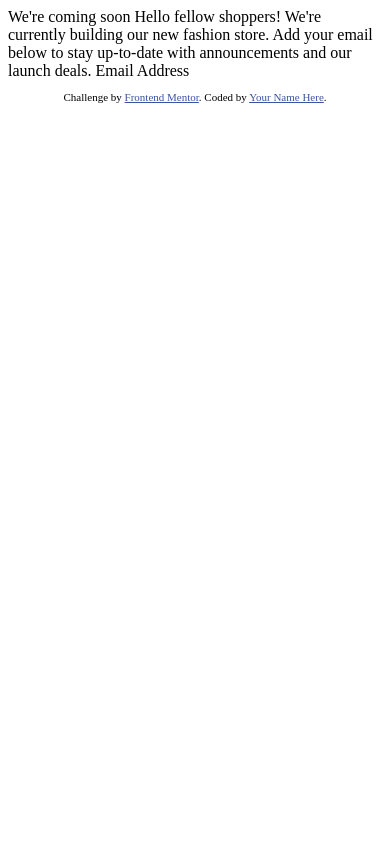
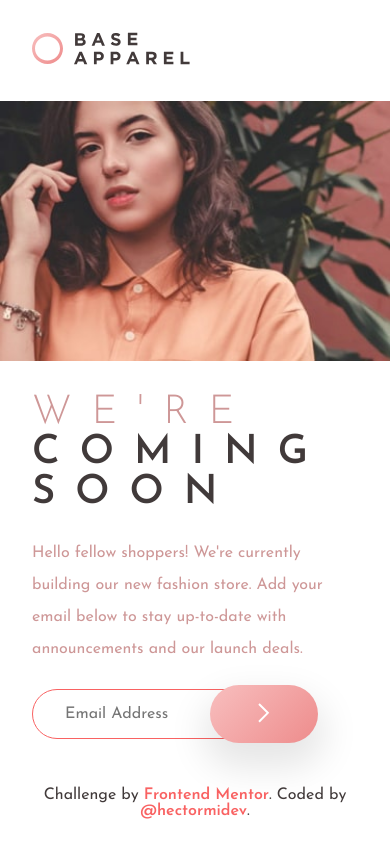
Before and after one commit to hectormidev/FM-15, a plain HTML site: page index.html in a window 390 px wide. Drawn offline with Linux system fonts and the light colour scheme.

Commit message:
project done

```diff
--- /dev/null
+++ b/code.js
@@ -0,0 +1,22 @@
+const btn = document.querySelector('.btn')
+const input = document.querySelector('.input')
+let errorText = document.querySelector('.error-message')
+let errorSign = document.querySelector('.error-icon')
+
+btn.addEventListener('click', () =>{
+    validate(input.value)
+})
+
+const validate = email =>{
+    let error;
+    if(email.includes('@') && email.includes('.'))  error = false
+        else error = true
+
+    if(error){
+        errorText.classList.remove('invisible')
+        errorSign.classList.remove('invisible')
+    } else{
+        errorText.classList.add('invisible')
+        errorSign.classList.add('invisible')
+    }
+}
--- a/index.html
+++ b/index.html
@@ -5,29 +5,38 @@
   <meta name="viewport" content="width=device-width, initial-scale=1.0"> <!-- displays site properly based on user's device -->
 
   <link rel="icon" type="image/png" sizes="32x32" href="./images/favicon-32x32.png">
-
+  <link rel="stylesheet" href="style.css">
   <title>Frontend Mentor | Base Apparel coming soon page</title>
 
-  <!-- Feel free to remove these styles or customise in your own stylesheet 👍 -->
-  <style>
-    .attribution { font-size: 11px; text-align: center; }
-    .attribution a { color: hsl(228, 45%, 44%); }
-  </style>
 </head>
 <body>
-
-  We're coming soon
-
-  Hello fellow shoppers! We're currently building our new fashion store.
-  Add your email below to stay up-to-date with announcements and our launch deals.
-
-  Email Address
+  <div class="grid">
+    <header>
+      <img src="images/logo.svg" alt="Base Apparel logo" class="logo">
+    </header>
+    <section class="text">
+      <h1 class="title"><span>We're</span> coming soon</h1>
+      <p class="paragraph">  Hello fellow shoppers! We're currently building our new fashion store.
+        Add your email below to stay up-to-date with announcements and our launch deals.</p>
+      <label for="email">
+        <input type="email" id="email" class="input" placeholder="Email Address">
+        <img src="images/icon-error.svg" alt="error icon" class="error-icon invisible">
+        <button class="btn"><img src="images/icon-arrow.svg" alt="arrow icon"></button>
+      </label>
+      <p class="error-message invisible">Please provide a valid email</p>
+      </section>
+      <section class="display">
+        <img src="images/hero-desktop.jpg" class="display__img display__img-desktop" alt="woman model">
+        <img src="images/hero-mobile.jpg" class="display__img display__img-mobile" alt="woman model">
+      </section>
+  </div>
 
   <footer>
     <p class="attribution">
       Challenge by <a href="https://www.frontendmentor.io?ref=challenge" target="_blank">Frontend Mentor</a>.
-      Coded by <a href="#">Your Name Here</a>.
+      Coded by <a href="https://gituhb.com/hectormidev">@hectormidev</a>.
     </p>
   </footer>
+  <script src="code.js"></script>
 </body>
 </html>
--- /dev/null
+++ b/style.css
@@ -0,0 +1,186 @@
+@import url('https://fonts.googleapis.com/css2?family=Josefin+Sans:wght@300;400;600&display=swap');
+
+:root{
+    --Desaturated-Red: hsl(0, 36%, 70%);
+    --Soft-Red: hsl(0, 93%, 68%);
+    --Dark-Grayish-Red: hsl(0, 6%, 24%);
+}
+/* GRADIENTS
+    --Linear, 135deg, from hsl(0, 0%, 100%), to hsl(0, 100%, 98%);
+    --Linear, 135deg, from hsl(0, 80%, 86%), to hsl(0, 74%, 74%);
+*/
+
+*{
+    padding: 0;
+    margin: 0;
+    font-family: 'Josefin Sans', sans-serif;
+}
+
+.display__img-mobile{
+    display: none;
+}
+
+.grid{
+    width: 100%;
+    display: grid;
+    grid-template-columns: 1fr .6fr;
+    grid-template-rows: .1fr 1fr;
+}
+
+header{
+    padding: 3rem 4rem;
+}
+
+.text{
+    grid-column: 1 / 2;
+    padding: 4rem 8rem;
+    color: var(--Desaturated-Red);
+}
+
+.text .title{
+    text-transform: uppercase;
+    font-weight: 600;
+    font-size: 5.5rem;
+    letter-spacing: 20px;
+    color: var(--Dark-Grayish-Red);
+    margin-bottom: 1.5rem;
+}
+
+.text .title span{
+    font-weight: 300;
+    color: var(--Desaturated-Red);
+}
+
+.text .paragraph{
+    line-height: 2rem;
+    margin-bottom: 1.5rem;
+}
+
+.text label{
+    border: 1px solid var(--Soft-Red);
+    padding: 1rem 0 1rem 2rem;
+    border-radius: 3rem;
+    display: flex;
+    align-items: center;
+    position: relative;
+    width: 350px;
+}
+
+.text .input{
+    border: none;
+    outline: none;
+    font-size: 1rem;
+}
+
+.btn{
+    position: absolute;
+    right: -3px;
+    padding: 1.1rem 3rem;
+    border-radius: 3rem;
+    border: none;
+    background-image: linear-gradient(135deg, hsl(0, 80%, 86%), hsl(0, 74%, 74%));
+    cursor: pointer;
+    transition: all 1s;
+    box-shadow: 0px 18px 36px 7px rgba(0,0,0,0.1);
+}
+
+.btn:hover{
+    background-image: linear-gradient(135deg, hsl(0, 60%, 83%),hsl(0, 82%, 89%));
+}
+
+.error-message{
+    margin-top: 1rem;
+    margin-left: 2rem;
+    color: var(--Soft-Red);
+}
+
+.invisible{
+    display: none;
+}
+
+.display{
+    grid-column: 2 / 3;
+    grid-row: 1 / 3;
+}
+
+.display__img{
+    height: 100%;
+    width: 100%;
+}
+
+footer{
+    text-align: center;
+    color: var(--Dark-Grayish-Red);
+    margin: 1rem 0;
+}
+
+footer a{
+    text-decoration: none;
+    font-weight: 600;
+    color: var(--Soft-Red);
+}
+
+@media screen and (max-width: 1230px) {
+
+    .display__img-mobile{
+        display: block
+    }
+    .display__img-desktop{
+        display: none
+    }
+
+    header{
+        padding: 2rem;
+    }
+
+    .grid{
+        display: flex;
+        flex-direction: column;
+    }
+
+    .display{
+        order: 1;
+    }
+
+    .text{
+        order: 2;
+        padding: 2rem;
+    }
+
+    .text .title{
+        font-size: 2.5rem;
+    }
+
+
+    .text label{
+        border: 1px solid var(--Soft-Red);
+        padding: 1rem 0 1rem 2rem;
+        border-radius: 3rem;
+        display: flex;
+        align-items: center;
+        position: relative;
+        width: 250px;
+    }
+
+    .text .input{
+        border: none;
+        outline: none;
+        font-size: 1rem;
+    }
+
+    .btn{
+        position: absolute;
+        right: -3px;
+        padding: 1.1rem 3rem;
+        border-radius: 3rem;
+        border: none;
+        background-image: linear-gradient(135deg, hsl(0, 80%, 86%), hsl(0, 74%, 74%));
+        cursor: pointer;
+        transition: all 1s;
+        box-shadow: 0px 18px 36px 7px rgba(0,0,0,0.1);
+    }
+
+    .btn:hover{
+        background-image: linear-gradient(135deg, hsl(0, 60%, 83%),hsl(0, 82%, 89%));
+    }
+}
```
